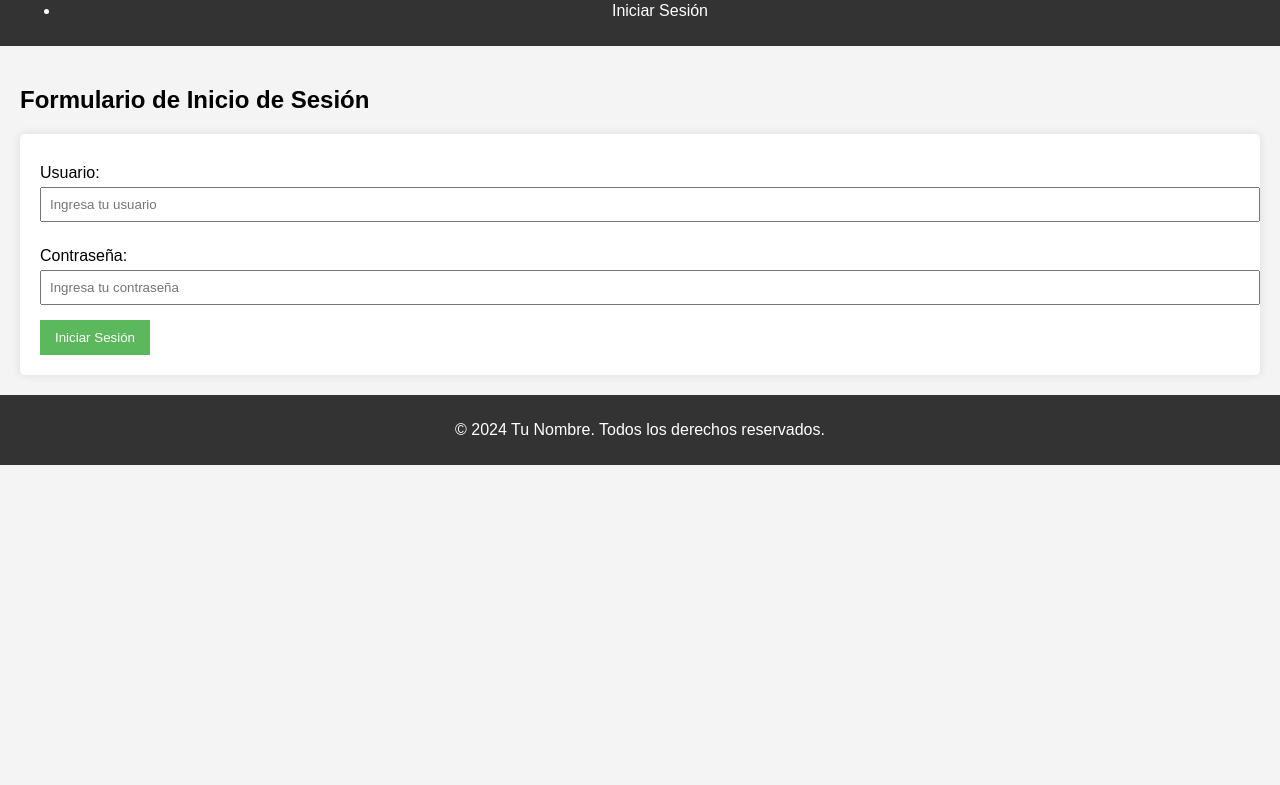
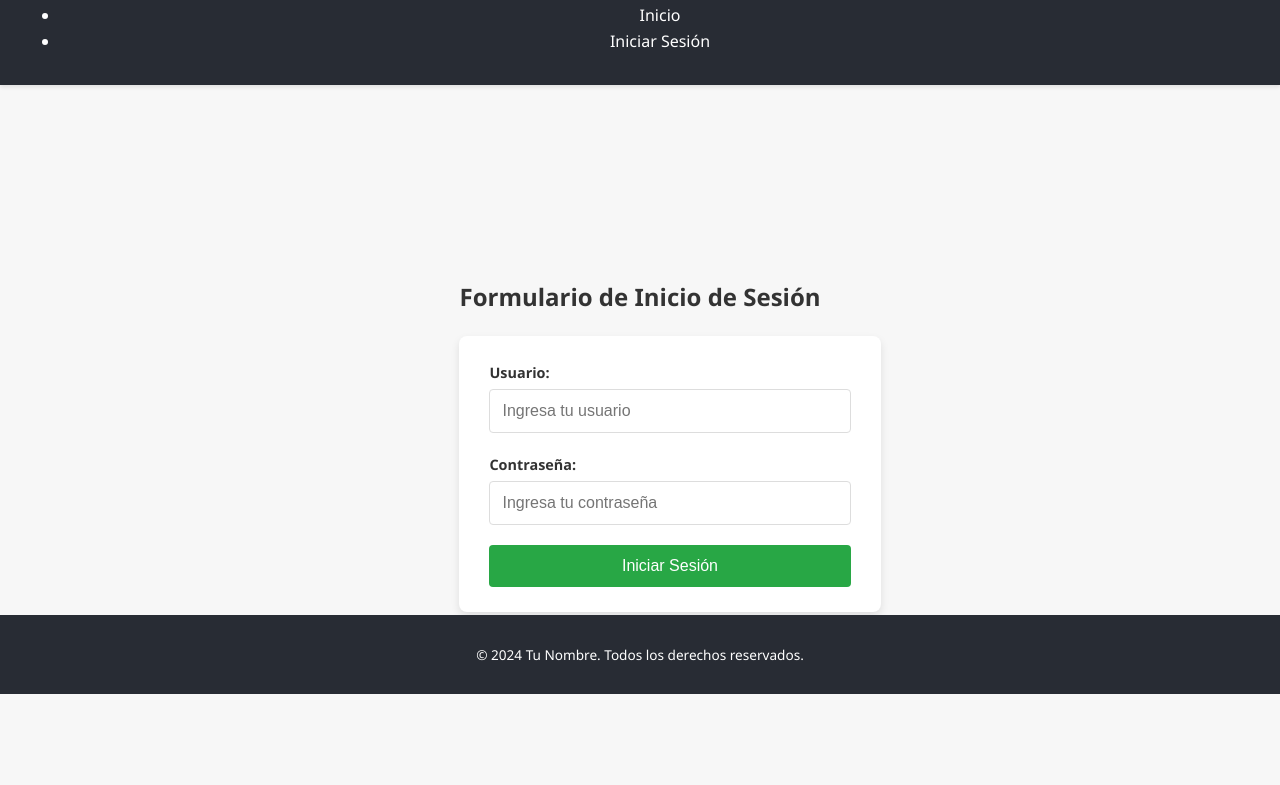
Before and after one commit to CGFernando28/Probando-git, a plain HTML site: page login.html in a window 1280 px wide. Shown: the part 106-891 px from the top of the page. Before the commit the page ends 800 px from the top, so only its background shows below. Drawn offline with Linux system fonts and the light colour scheme.

Commit message:
Estilo mejorado

```diff
--- a/styles.css
+++ b/styles.css
@@ -1,63 +1,124 @@
+/* Estilos básicos del cuerpo */
 body {
-    font-family: Arial, sans-serif;
+    font-family: 'Segoe UI', Tahoma, Geneva, Verdana, sans-serif;
     margin: 0;
     padding: 0;
-    background-color: #f4f4f4;
+    background-color: #f7f7f7;
+    color: #333;
+    line-height: 1.6;
 }
 
+/* Estilos del encabezado */
 header {
-    background: #333;
+    background-color: #282c34;
     color: #fff;
-    padding: 10px 20px;
+    padding: 15px 20px;
     text-align: center;
+    box-shadow: 0 2px 4px rgba(0, 0, 0, 0.1);
+}
+
+/* Estilos de navegación */
+nav {
+    margin-top: 10px;
 }
 
 nav a {
     color: #fff;
-    margin: 0 15px;
+    margin: 0 20px;
     text-decoration: none;
+    font-weight: 500;
+    transition: color 0.3s ease;
 }
 
-main {
-    padding: 20px;
+nav a:hover {
+    color: #61dafb;
 }
 
-form {
-    background: #fff;
-    padding: 20px;
-    border-radius: 5px;
-    box-shadow: 0 0 10px rgba(0, 0, 0, 0.1);
+/* Estilos principales */
+main {
+    padding: 30px;
+    display: flex;
+    justify-content: center;
+    align-items: center;
+    min-height: calc(100vh - 160px); /* Asegura que el contenido principal cubra la pantalla */
 }
 
+/* Estilos del formulario */
+form {
+    background-color: #fff;
+    padding: 25px 30px;
+    border-radius: 8px;
+    box-shadow: 0 4px 8px rgba(0, 0, 0, 0.1);
+    width: 100%;
+    max-width: 400px;
+}
+
+/* Estilos para etiquetas */
 label {
     display: block;
-    margin: 10px 0 5px;
+    font-weight: bold;
+    margin-bottom: 5px;
+    font-size: 0.9em;
 }
 
-input {
+/* Estilos para campos de entrada */
+input[type="text"], input[type="password"] {
     width: 100%;
-    padding: 8px;
-    margin-bottom: 15px;
+    padding: 12px;
+    margin-bottom: 20px;
+    border: 1px solid #ddd;
+    border-radius: 4px;
+    box-sizing: border-box;
+    font-size: 1em;
+    transition: border-color 0.3s ease;
 }
 
+input[type="text"]:focus, input[type="password"]:focus {
+    border-color: #5cb85c;
+    outline: none;
+}
+
+/* Estilos del botón */
 button {
-    background: #5cb85c;
+    width: 100%;
+    padding: 12px;
+    background-color: #28a745;
     color: white;
     border: none;
-    padding: 10px 15px;
+    border-radius: 4px;
+    font-size: 1em;
     cursor: pointer;
+    transition: background-color 0.3s ease;
 }
 
 button:hover {
-    background: #4cae4c;
+    background-color: #218838;
 }
 
+/* Estilos del pie de página */
 footer {
+    background-color: #282c34;
+    color: #fff;
     text-align: center;
-    padding: 10px 0;
-    background: #333;
-    color: #fff;
-    position: relative;
+    padding: 15px 0;
+    position: absolute;
     bottom: 0;
     width: 100%;
+    font-size: 0.85em;
 }
+
+/* Responsive design */
+@media (max-width: 768px) {
+    form {
+        padding: 20px;
+        margin: 0 10px;
+    }
+
+    nav a {
+        margin: 0 10px;
+    }
+
+    header {
+        padding: 10px 15px;
+    }
+}
```
